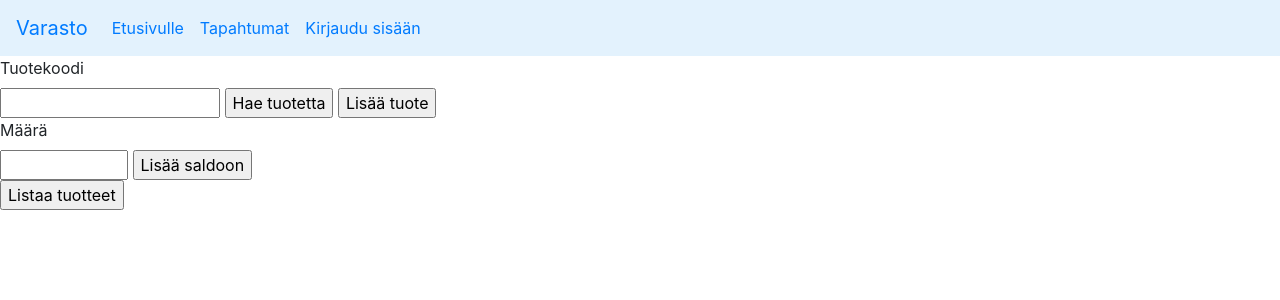
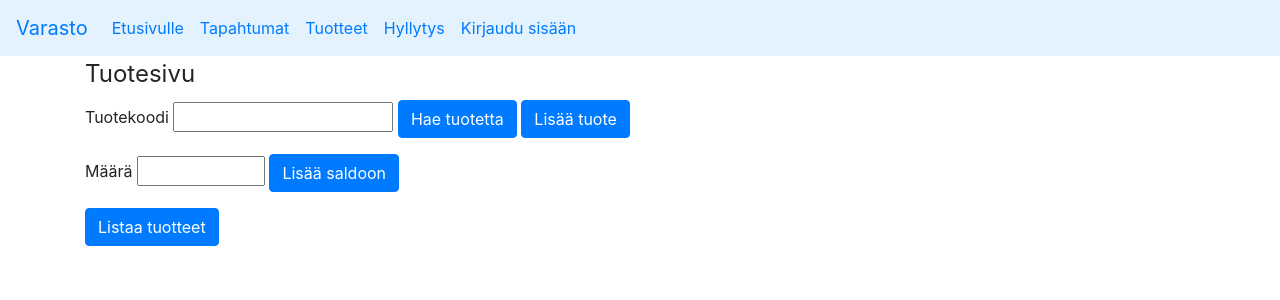
Before and after one commit to ktatu/Varasto, a Flask app: page /tuotteet/main in a window 1280 px wide. Shown: the top 300 px of the page. Run offline with Flask 2, Linux system fonts and the light colour scheme; some libraries are stand-ins or nearby versions.

Commit message:
Lisää ulkoasun muokkausta

```diff
--- a/application/templates/auth/loginform.html
+++ b/application/templates/auth/loginform.html
@@ -26,5 +26,5 @@
         </tr>
     </table>
 </form>
-<ul><li>{{ error }}</li></ul>
+<p>{{ error }}</p>
 {% endblock %}
--- a/application/templates/index.html
+++ b/application/templates/index.html
@@ -1,10 +1,4 @@
 {% extends "layout.html" %}
 
 {% block body %}
-  <p>
-    <a href="{{ url_for('tuotteet_mainpage') }}">Tuotteet</a>
-  </p>
-  <p>
-    <a href="{{ url_for('varasto_mainpage') }}">Varasto</a>
-  </p>
 {% endblock %}
--- a/application/templates/layout.html
+++ b/application/templates/layout.html
@@ -3,15 +3,10 @@
   <head>
     <title>Varasto</title>
     <link rel="stylesheet" href="https://maxcdn.bootstrapcdn.com/bootstrap/4.0.0/css/bootstrap.min.css" integrity="sha384-Gn5384xqQ1aoWXA+058RXPxPg6fy4IWvTNh0E263XmFcJlSAwiGgFAW/dAiS6JXm" crossorigin="anonymous">
-    <style>
-        table, th, td {
-            border: 1px solid black;
-        }
-    </style>
   </head>
   <body>
       <nav class="navbar navbar-expand-lg" style="background-color: #e3f2fd;">
-          <a class="navbar-brand" href="#">Varasto</a>
+          <a class="navbar-brand" href="{{ url_for('index') }}">Varasto</a>
           <button class="navbar-toggler" type="button" data-toggle="collapse" data-target="#navbarNav" aria-controls="navbarNav" aria-expanded="false" aria-label="Toggle navigation">
             <span class="navbar-toggler-icon"></span>
           </button>
@@ -22,6 +17,12 @@
               </li>
               <li class="nav-item">
                 <a class="nav-link" href="{{ url_for('user_logs') }}">Tapahtumat</a>
+              </li>
+              <li class="nav-item">
+                  <a class="nav-link" href="{{ url_for('tuotteet_mainpage') }}">Tuotteet</a>
+              </li>
+              <li class="nav-item">
+                  <a class="nav-link" href="{{ url_for('varasto_to_shelf') }}">Hyllytys</a>
               </li>
               {% if current_user.is_authenticated %}
               <li class="nav-item">
@@ -36,17 +37,21 @@
           </div>
         </nav>
 
+  <main role="main" class="container">
     {% block body %}
       <p>
         Content.
       </p>
     {% endblock %}
-    <script src="https://code.jquery.com/jquery-3.2.1.slim.min.js" integrity="sha384-KJ3o2DKtIkvYIK3UENzmM7KCkRr/rE9/Qpg6aAZGJwFDMVNA/GpGFF93hXpG5KkN" crossorigin="anonymous"></script>
-    <script src="https://cdnjs.cloudflare.com/ajax/libs/popper.js/1.12.9/umd/popper.min.js" integrity="sha384-ApNbgh9B+Y1QKtv3Rn7W3mgPxhU9K/ScQsAP7hUibX39j7fakFPskvXusvfa0b4Q" crossorigin="anonymous"></script>
-    <script src="https://maxcdn.bootstrapcdn.com/bootstrap/4.0.0/js/bootstrap.min.js" integrity="sha384-JZR6Spejh4U02d8jOt6vLEHfe/JQGiRRSQQxSfFWpi1MquVdAyjUar5+76PVCmYl" crossorigin="anonymous"></script>
+  </main>
+  <script src="https://code.jquery.com/jquery-3.2.1.slim.min.js" integrity="sha384-KJ3o2DKtIkvYIK3UENzmM7KCkRr/rE9/Qpg6aAZGJwFDMVNA/GpGFF93hXpG5KkN" crossorigin="anonymous"></script>
+  <script src="https://cdnjs.cloudflare.com/ajax/libs/popper.js/1.12.9/umd/popper.min.js" integrity="sha384-ApNbgh9B+Y1QKtv3Rn7W3mgPxhU9K/ScQsAP7hUibX39j7fakFPskvXusvfa0b4Q" crossorigin="anonymous"></script>
+  <script src="https://maxcdn.bootstrapcdn.com/bootstrap/4.0.0/js/bootstrap.min.js" integrity="sha384-JZR6Spejh4U02d8jOt6vLEHfe/JQGiRRSQQxSfFWpi1MquVdAyjUar5+76PVCmYl" crossorigin="anonymous"></script>
   </body>
+
 {% with messages = get_flashed_messages() %}
   {% if messages %}
+  <div class="alert alert-primary" role="alert">
     <ul class=flashes>
         {% for message in messages %}
             <li>{{ message }}</li>
@@ -54,4 +59,5 @@
     </ul>
   {% endif %}
 {% endwith %}
+  </div>
 </html>
--- a/application/templates/lokit/userlogs.html
+++ b/application/templates/lokit/userlogs.html
@@ -1,7 +1,7 @@
 {% extends "layout.html" %}
 {% block body %}
 
-<table>
+<table class="table table-bordered">
     <tr>
         <th>Loki_Id</th>
         <th>Ajankohta</th>
--- a/application/templates/tuotteet/list.html
+++ b/application/templates/tuotteet/list.html
@@ -2,7 +2,7 @@
 
 {% block body %}
 
-<table>
+<table class="table table-bordered">
     <tr>
         <th>Tuote</th>
         <th>Nimi</th>
--- a/application/templates/tuotteet/main.html
+++ b/application/templates/tuotteet/main.html
@@ -1,27 +1,46 @@
 {% extends "layout.html" %}
 
 {% block body %}
-
+<!--
 <form method="POST" action="{{ url_for('tuotteet_search') }}">
-    <fieldset>
+    <div class="d-flex justfify-content-center">
             <tr>
                 <th>{{ form.tuotekoodi.label }}</th><br>
                 <td>{{ form.tuotekoodi }}</td>
-                <input type="submit" name="nappi" value="Hae tuotetta"/>
-                <input type="submit" name="nappi" value="Lisää tuote"/>
+                <input type="submit" class="btn btn-primary" name="nappi" value="Hae tuotetta"/>
+                <input type="submit" class="btn btn-primary" name="nappi" value="Lisää tuote"/>
             </tr><br>
             <tr>
                 <th>{{ form.maara.label }}</th><br>
                 <td>{{ form.maara }}</td>
-                <input type="submit" name="nappi" value="Lisää saldoon"/>
+                <input type="submit" class="btn btn-primary" name="nappi" value="Lisää saldoon"/>
             </tr>
+    </fieldset>
+</form>
+-->
+<form method="POST" action="{{ url_for('tuotteet_search') }}">
+    <fieldset>
+        <legend>Tuotesivu</legend>
+
+        <div class="form-group">
+            <p>
+                {{ form.tuotekoodi.label }}
+                {{ form.tuotekoodi }}
+                <input type="submit" class="btn btn-primary" name="nappi" value="Hae tuotetta"/>
+                <input type="submit" class="btn btn-primary" name="nappi" value="Lisää tuote"/>
+            </p>
+            <p>
+                {{ form.maara.label }}
+                {{ form.maara }}
+                <input type="submit" class="btn btn-primary" name="nappi" value="Lisää saldoon"/>
+            </p>
+        </div>
     </fieldset>
 </form>
 
 <form method="GET" action="{{ url_for('tuotteet_index') }}">
-    <input type="submit" value="Listaa tuotteet"/>
+    <input type="submit" class="btn btn-primary" value="Listaa tuotteet"/>
 </form>
-
 {% for field, errors in form.errors.items() %}
     <ul>
         <li>{{ form[field].label }}: {{ ', ' .join(errors) }}</li>
--- a/application/templates/varasto/hyllytettavat.html
+++ b/application/templates/varasto/hyllytettavat.html
@@ -3,7 +3,7 @@
 
 {% block body %}
 
-<table>
+<table class="table table-bordered">
     <tr>
         <th>Tuotekoodi</th>
         <th>Nimi</th>
--- a/application/templates/varasto/hyllyyn.html
+++ b/application/templates/varasto/hyllyyn.html
@@ -1,7 +1,7 @@
 {% extends "layout.html" %}
 
 {% block body %}
-<table>
+<table class="table table-bordered">
     <tr>
         <th>Tuotekoodi</th>
         <th>Nimi</th>
@@ -19,7 +19,7 @@
 </table>
 <br>
 <br>
-<table>
+<table class="table table-bordered">
     <tr>
         {% for hyllypaikka in paikka %}
         <form method="POST" action="{{ url_for('product_to_shelf', tuotekoodi=tuote.tuotekoodi, paikkanumero=hyllypaikka.paikkanumero) }}">
```
Also changed, not shown: application/varasto.db.
